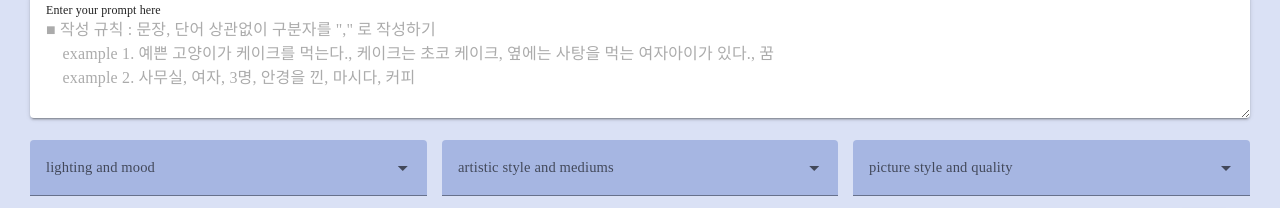
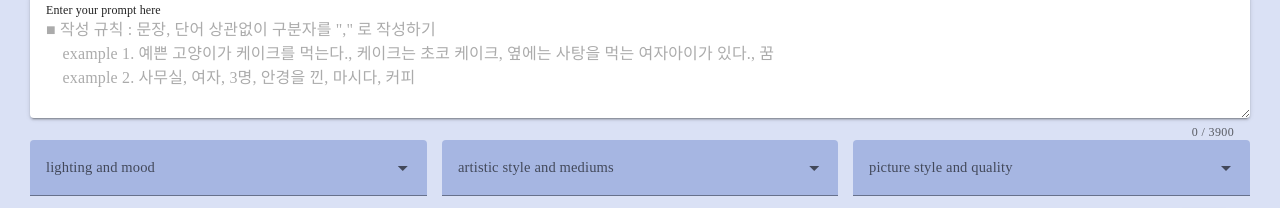
Before and after one commit to WAI-kevin/2023-WAI-stable-diffusion, a Vue app in the folder 04.Frontend/: page /generate in a window 1280 px wide. Shown: the part 106-314 px from the top of the page. Built offline with nearby package versions, Linux system fonts and the light colour scheme; a web font is replaced by a local one.

Commit message:
[공통] 프롬프트 입력 글자수 제한
 공백포함 3900자

```diff
--- a/04.Frontend/src/pages/Generate.vue
+++ b/04.Frontend/src/pages/Generate.vue
@@ -23,6 +23,8 @@
       v-model="data.prompt"
       rows="4"
       focused
+      maxlength="3900"
+      counter
     ></v-textarea>
     <div class="d-flex grid-gap-15 mb-15">
       <v-autocomplete
--- a/04.Frontend/src/pages/Modify.vue
+++ b/04.Frontend/src/pages/Modify.vue
@@ -23,6 +23,8 @@
       v-model="this.prompt"
       rows="4"
       focused
+      maxlength="3900"
+      counter
     ></v-textarea>
     <div class="d-flex grid-gap-15 mb-15">
       <v-autocomplete
--- a/04.Frontend/src/pages/Refine.vue
+++ b/04.Frontend/src/pages/Refine.vue
@@ -23,6 +23,8 @@
       v-model="data.prompt"
       rows="4"
       focused
+      maxlength="3900"
+      counter
     ></v-textarea>
     <div class="d-flex grid-gap-15 mb-15">
       <v-autocomplete
```
